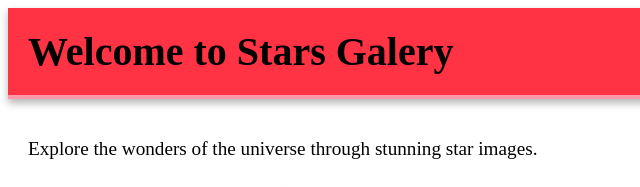
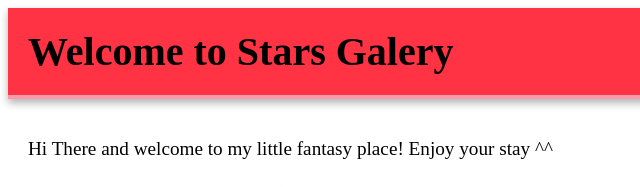
Before and after one commit to Starsgalery/starsgalery.github.io, a plain HTML site: page index.html in a window 1280 px wide. Shown: the top 187 px of the page, 0-640 px from the left. Drawn offline with Linux system fonts and the light colour scheme.

Commit message:
Add files via upload

```diff
--- a/index.html
+++ b/index.html
@@ -12,7 +12,7 @@
         <h1>Welcome to Stars Galery</h1>
     </header>
     <section>
-        <p>Explore the wonders of the universe through stunning star images.</p>
+        <p>Hi There and welcome to my little fantasy place! Enjoy your stay ^^</p>
         <img src="images/star1.webp" alt="Star Image 1">
         <img src="images/star2.webp" alt="Star Image 2">
     </section>
```
